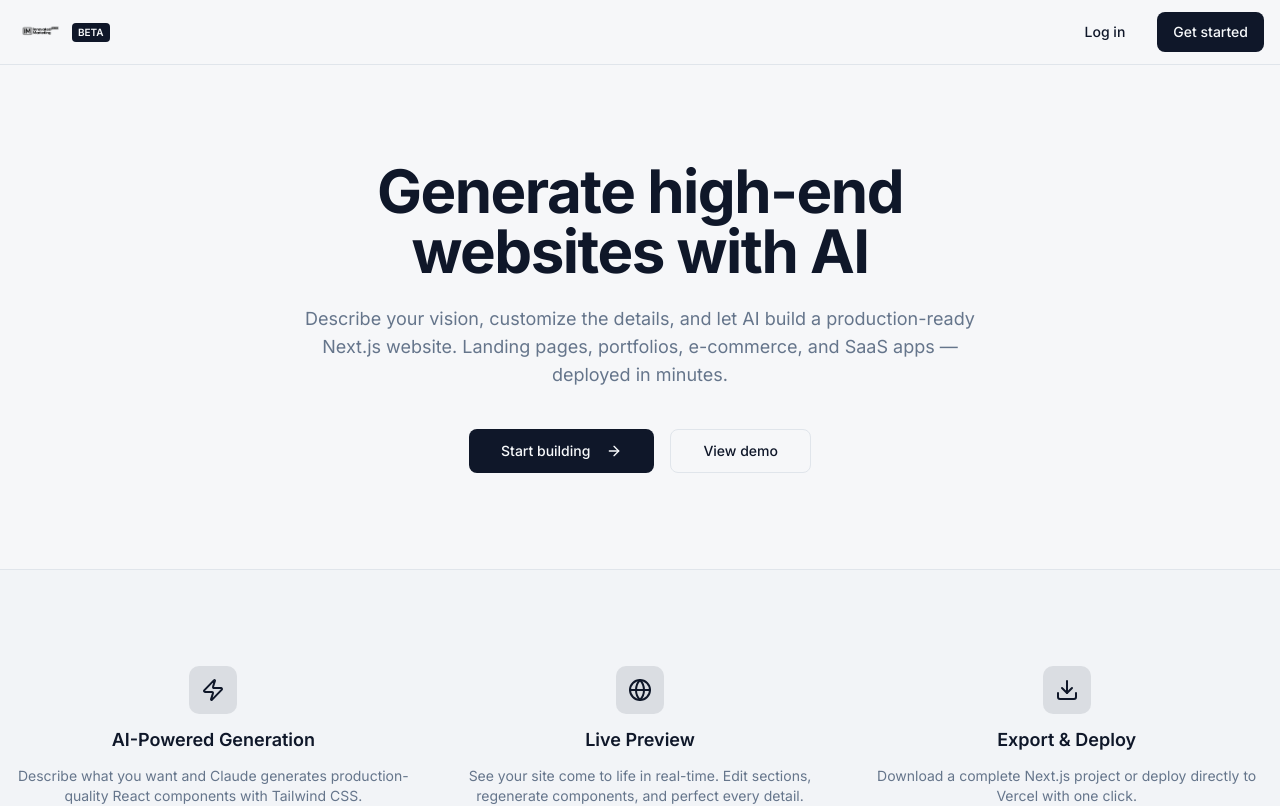
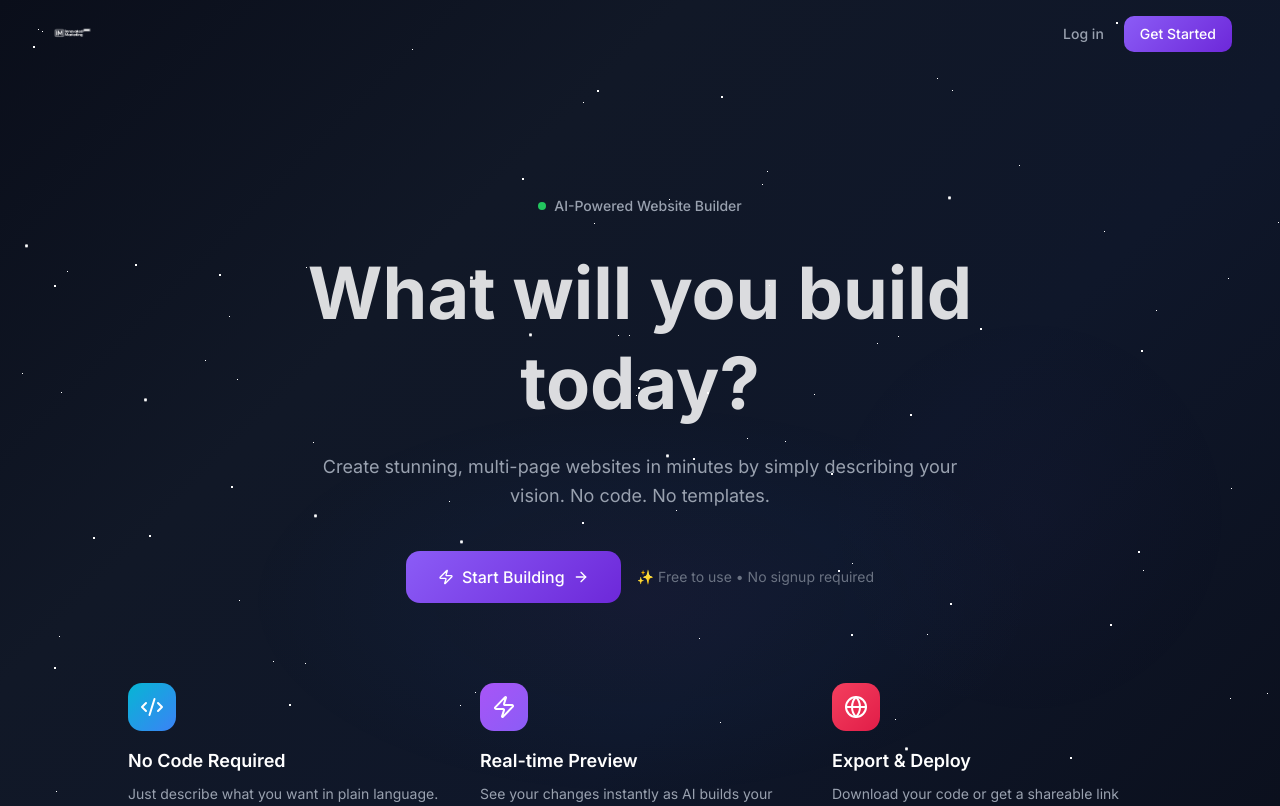
Before and after one commit to greenisi/sitecraft-ai, a Next.js app: page / in a window 1280 px wide. Shown: the top 806 px of the page. Built offline with nearby package versions, Linux system fonts and the light colour scheme.

Commit message:
feat: redesign landing page with space theme hero and features

```diff
--- a/src/app/page.tsx
+++ b/src/app/page.tsx
@@ -1,101 +1,124 @@
 import Link from 'next/link';
 import Image from 'next/image';
-import { ArrowRight, Globe, Zap, Download } from 'lucide-react';
-import { Button } from '@/components/ui/button';
+import { ArrowRight, Code2, Zap, Globe } from 'lucide-react';
 
 export default function HomePage() {
   return (
-    <div className="flex min-h-screen flex-col">
-      <header className="border-b">
-        <div className="container mx-auto flex h-16 items-center justify-between px-4">
-          <div className="flex items-center gap-2">
+    <div className="min-h-screen relative" style={{ background: 'linear-gradient(135deg, #0a0e1a 0%, #111827 30%, #0f172a 60%, #0a0e1a 100%)' }}>
+      {/* Starfield background */}
+      <div className="fixed inset-0 pointer-events-none z-0 overflow-hidden">
+        <div className="stars-small" />
+        <div className="stars-medium" />
+        <div className="stars-large" />
+        <div className="absolute bottom-0 left-1/2 -translate-x-1/2 w-[800px] h-[400px] rounded-full opacity-30"
+          style={{ background: 'radial-gradient(ellipse, rgba(139,92,246,0.15) 0%, rgba(59,130,246,0.08) 40%, transparent 70%)' }} />
+        <div className="absolute top-1/3 right-0 w-[500px] h-[500px] rounded-full opacity-20"
+          style={{ background: 'radial-gradient(ellipse, rgba(139,92,246,0.1) 0%, transparent 60%)' }} />
+      </div>
+
+      {/* Navbar */}
+      <header className="relative z-20 flex items-center justify-between px-4 md:px-8 lg:px-12 py-4">
+        <Link href="/" className="flex items-center gap-2">
           <Image
             src="/logo.png"
             alt="Innovated Marketing"
             width={160}
             height={40}
-              className="h-8 w-auto dark:invert"
+            className="brightness-0 invert h-8 w-auto"
             priority
           />
-            <span className="text-[10px] font-semibold bg-primary text-primary-foreground px-1.5 py-0.5 rounded">
-              BETA
-            </span>
-          </div>
-          <div className="flex items-center gap-4">
-            <Button asChild variant="ghost">
-              <Link href="/login">Log in</Link>
-            </Button>
-            <Button asChild>
-              <Link href="/signup">Get started</Link>
-            </Button>
-          </div>
-        </div>
+        </Link>
+        <nav className="flex items-center gap-1 md:gap-2">
+          <Link href="/login"
+            className="px-3 py-1.5 rounded-lg text-sm font-medium text-gray-400 hover:text-white hover:bg-white/5 transition-colors">
+            Log in
+          </Link>
+          <Link href="/signup"
+            className="px-4 py-2 rounded-lg text-sm font-medium text-white transition-all"
+            style={{ background: 'linear-gradient(135deg, #8b5cf6, #6d28d9)' }}>
+            Get Started
+          </Link>
+        </nav>
       </header>
 
-      <main className="flex-1">
-        <section className="container mx-auto px-4 py-16 sm:py-24 text-center">
-          <h1 className="mx-auto max-w-3xl text-3xl font-bold tracking-tight sm:text-5xl lg:text-6xl">
-            Generate high-end websites{' '}
-            <span className="text-primary">with AI</span>
+      {/* Hero Section */}
+      <main className="relative z-10">
+        <section className="flex flex-col items-center justify-center text-center px-4 pt-16 sm:pt-24 md:pt-32 pb-20">
+          {/* Badge */}
+          <div className="inline-flex items-center gap-2 mb-8">
+            <span className="w-2 h-2 rounded-full" style={{ background: '#22c55e' }} />
+            <span className="text-sm text-gray-400 font-medium">AI-Powered Website Builder</span>
+          </div>
+
+          {/* Heading */}
+          <h1 className="text-4xl sm:text-5xl md:text-6xl lg:text-7xl font-bold leading-tight max-w-4xl"
+            style={{ color: 'rgba(255,255,255,0.85)' }}>
+            What will you build today?
           </h1>
-          <p className="mx-auto mt-4 sm:mt-6 max-w-2xl text-base sm:text-lg text-muted-foreground">
-            Describe your vision, customize the details, and let AI build a
-            production-ready Next.js website. Landing pages, portfolios,
-            e-commerce, and SaaS apps — deployed in minutes.
+
+          {/* Subheading */}
+          <p className="mt-6 text-base sm:text-lg text-gray-400 max-w-2xl leading-relaxed">
+            Create stunning, multi-page websites in minutes by simply describing your vision. No code. No templates.
           </p>
-          <div className="mt-8 sm:mt-10 flex flex-col sm:flex-row items-center justify-center gap-3 sm:gap-4">
-            <Button asChild size="lg" className="w-full sm:w-auto">
-              <Link href="/signup">
-                Start building
-                <ArrowRight className="ml-2 h-4 w-4" />
+
+          {/* CTA */}
+          <div className="mt-10 flex flex-col sm:flex-row items-center gap-4">
+            <Link href="/signup"
+              className="inline-flex items-center gap-2 px-8 py-3.5 rounded-xl text-base font-medium text-white transition-all hover:opacity-90"
+              style={{ background: 'linear-gradient(135deg, #8b5cf6, #6d28d9)' }}>
+              <Zap className="h-4 w-4" />
+              Start Building
+              <ArrowRight className="h-4 w-4" />
             </Link>
-            </Button>
-            <Button asChild variant="outline" size="lg" className="w-full sm:w-auto">
-              <Link href="/templates">View demo</Link>
-            </Button>
+            <span className="text-sm text-gray-500">&#10024; Free to use &#8226; No signup required</span>
           </div>
         </section>
 
-        <section className="border-t bg-muted/50">
-          <div className="container mx-auto grid gap-8 px-4 py-16 sm:py-24 sm:grid-cols-3">
-            <div className="space-y-3 text-center">
-              <div className="mx-auto flex h-12 w-12 items-center justify-center rounded-lg bg-primary/10">
-                <Zap className="h-6 w-6 text-primary" />
+        {/* Features */}
+        <section className="px-4 md:px-8 lg:px-12 pb-24">
+          <div className="max-w-5xl mx-auto grid sm:grid-cols-3 gap-8">
+            {/* Feature 1 */}
+            <div>
+              <div className="w-12 h-12 rounded-xl flex items-center justify-center mb-4"
+                style={{ background: 'linear-gradient(135deg, #06b6d4, #3b82f6)' }}>
+                <Code2 className="h-6 w-6 text-white" />
               </div>
-              <h3 className="text-lg font-semibold">AI-Powered Generation</h3>
-              <p className="text-sm text-muted-foreground">
-                Describe what you want and Claude generates production-quality
-                React components with Tailwind CSS.
+              <h3 className="text-lg font-semibold text-white mb-2">No Code Required</h3>
+              <p className="text-sm text-gray-400 leading-relaxed">
+                Just describe what you want in plain language. AI handles all the coding for you.
               </p>
             </div>
-            <div className="space-y-3 text-center">
-              <div className="mx-auto flex h-12 w-12 items-center justify-center rounded-lg bg-primary/10">
-                <Globe className="h-6 w-6 text-primary" />
+
+            {/* Feature 2 */}
+            <div>
+              <div className="w-12 h-12 rounded-xl flex items-center justify-center mb-4"
+                style={{ background: 'linear-gradient(135deg, #a855f7, #8b5cf6)' }}>
+                <Zap className="h-6 w-6 text-white" />
               </div>
-              <h3 className="text-lg font-semibold">Live Preview</h3>
-              <p className="text-sm text-muted-foreground">
-                See your site come to life in real-time. Edit sections, regenerate
-                components, and perfect every detail.
+              <h3 className="text-lg font-semibold text-white mb-2">Real-time Preview</h3>
+              <p className="text-sm text-gray-400 leading-relaxed">
+                See your changes instantly as AI builds your website live in front of you.
               </p>
             </div>
-            <div className="space-y-3 text-center">
-              <div className="mx-auto flex h-12 w-12 items-center justify-center rounded-lg bg-primary/10">
-                <Download className="h-6 w-6 text-primary" />
+
+            {/* Feature 3 */}
+            <div>
+              <div className="w-12 h-12 rounded-xl flex items-center justify-center mb-4"
+                style={{ background: 'linear-gradient(135deg, #f43f5e, #e11d48)' }}>
+                <Globe className="h-6 w-6 text-white" />
               </div>
-              <h3 className="text-lg font-semibold">Export & Deploy</h3>
-              <p className="text-sm text-muted-foreground">
-                Download a complete Next.js project or deploy directly to Vercel
-                with one click.
+              <h3 className="text-lg font-semibold text-white mb-2">Export &amp; Deploy</h3>
+              <p className="text-sm text-gray-400 leading-relaxed">
+                Download your code or get a shareable link when you&apos;re done building.
               </p>
             </div>
           </div>
         </section>
       </main>
 
-      <footer className="border-t py-8">
-        <div className="container mx-auto px-4 text-center text-sm text-muted-foreground">
-          Innovated Marketing — Built with Next.js, Tailwind CSS, and Claude
-        </div>
+      {/* Footer */}
+      <footer className="relative z-10 text-center py-8 text-sm text-gray-500">
+        Powered by Innovated Marketing AI
       </footer>
     </div>
   );
```
Lines whose indentation alone changed are shown as unchanged.
